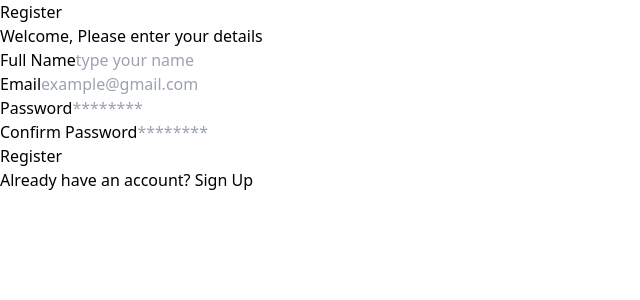
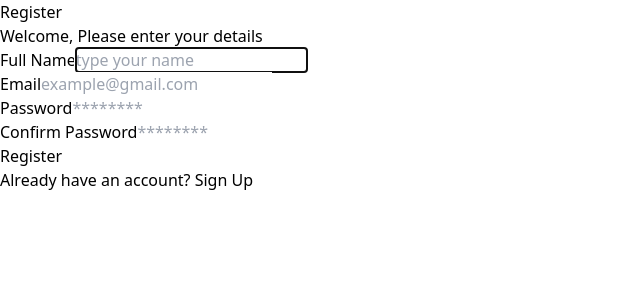
Before and after one commit to isfndiar/vip-react, a React (Vite) app: page /register in a window 1280 px wide. Shown: the top 300 px of the page, without its empty margins (0-640 px from the left). Built offline with nearby package versions, Linux system fonts and the light colour scheme.

Commit message:
form register useref

```diff
--- a/src/components/Fragments/FormRegister.jsx
+++ b/src/components/Fragments/FormRegister.jsx
@@ -1,29 +1,60 @@
-import InputForm from '../Elements/Input'
-import Button from '../Elements/Button'
-import SwitchPage from '../Elements/SwitchAccount';
+import InputForm from "../Elements/Input";
+import Button from "../Elements/Button";
+import SwitchPage from "../Elements/SwitchAccount";
+import { useEffect, useRef } from "react";
 
 function FormRegister(props) {
-    const {text} = props;
+  const { text } = props;
 
-    const handleLogin = e => {
-      e.preventDefault()
+  const handleLogin = (e) => {
+    e.preventDefault();
 
-      localStorage.setItem('email', e.target.email.value)
-      localStorage.setItem('fullname', e.target.text.value)
-      localStorage.setItem('password', e.target.password.value)
-      localStorage.setItem('confirm-password', e.target.confirmPassword.value)
+    localStorage.setItem("email", e.target.email.value);
+    localStorage.setItem("fullname", e.target.text.value);
+    localStorage.setItem("password", e.target.password.value);
+    localStorage.setItem("confirm-password", e.target.confirmPassword.value);
 
-      window.location.href = '/products'
-    }
+    window.location.href = "/products";
+  };
+
+  const fullNameRef = useRef(null);
+
+  useEffect(() => {
+    fullNameRef.current.focus();
+  }, []);
+
   return (
-    <form action="" onSubmit={handleLogin} >
-    <InputForm label="Full Name" name="text" type="text" placeholder="type your name" />
-    <InputForm label="Email" name="email" type="email" placeholder="example@gmail.com" />
-    <InputForm label="Password" name="password" type="password" placeholder={`********`} />
-    <InputForm label="Confirm Password" name="confirmPassword" type="password" placeholder={`********`} />
-    <Button classname="bg-blue-600 w-full" type='submit'>{text}</Button>
-  </form>
-  )
+    <form action="" onSubmit={handleLogin}>
+      <InputForm
+        label="Full Name"
+        name="text"
+        type="text"
+        placeholder="type your name"
+        ref={fullNameRef}
+      />
+      <InputForm
+        label="Email"
+        name="email"
+        type="email"
+        placeholder="example@gmail.com"
+      />
+      <InputForm
+        label="Password"
+        name="password"
+        type="password"
+        placeholder={`********`}
+      />
+      <InputForm
+        label="Confirm Password"
+        name="confirmPassword"
+        type="password"
+        placeholder={`********`}
+      />
+      <Button classname="bg-blue-600 w-full" type="submit">
+        {text}
+      </Button>
+    </form>
+  );
 }
 
-export default FormRegister
+export default FormRegister;
```
